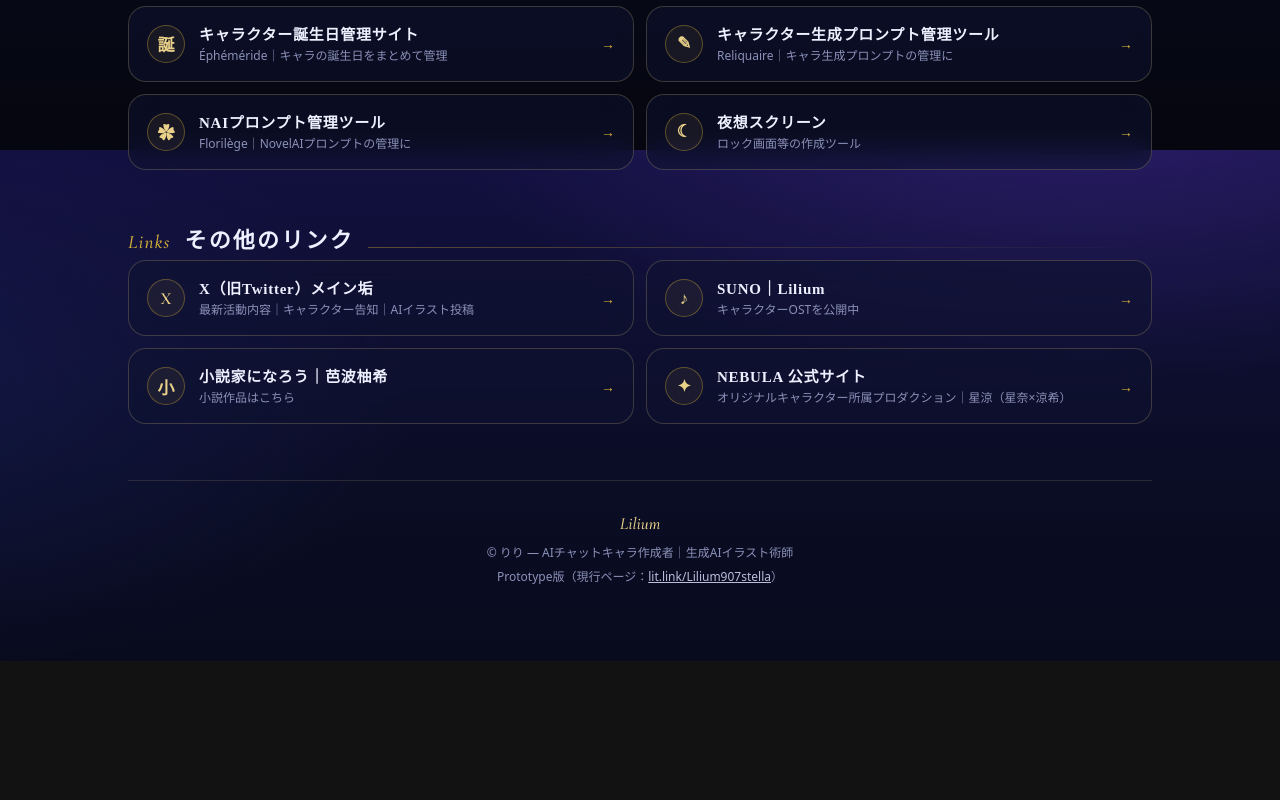
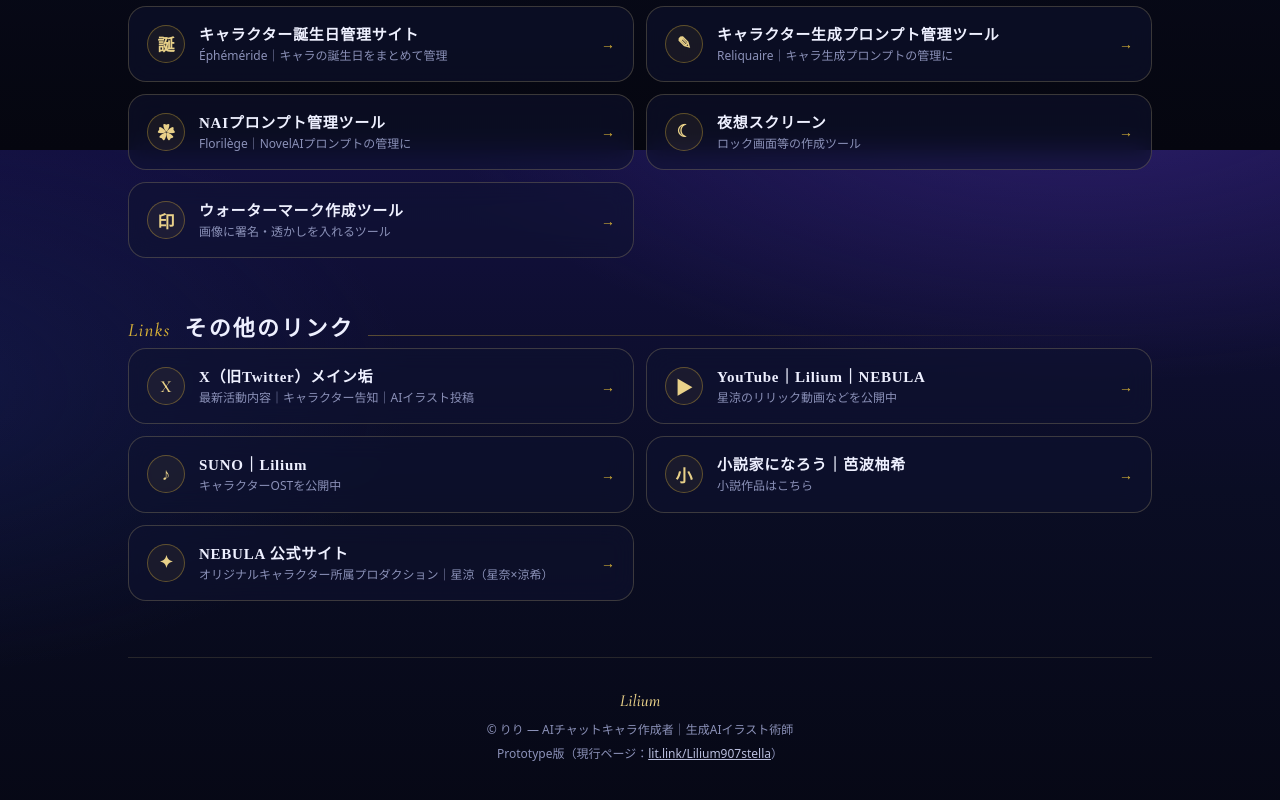
Before and after one commit to lilium926lab/lilium-link, a plain HTML site: page index.html in a window 1280 px wide. Shown: the part 3050-3850 px from the top of the page. Before the commit the page ends 3711 px from the top, so only its background shows below. Drawn offline with nearby package versions, Linux system fonts and the light colour scheme; a web font is replaced by a local one.

Commit message:
自作ツールにウォーターマーク作成ツール、その他のリンクにYouTube（Lilium｜NEBULA）を追加

```diff
--- a/index.html
+++ b/index.html
@@ -376,6 +376,11 @@
             <span class="lr-body"><h3>夜想スクリーン</h3><p>ロック画面等の作成ツール</p></span>
             <span class="w-arrow">→</span>
           </a>
+          <a class="link-row glass" href="https://lilium926lab.github.io/watermark-tool/" target="_blank" rel="noopener">
+            <span class="lr-mark">印</span>
+            <span class="lr-body"><h3>ウォーターマーク作成ツール</h3><p>画像に署名・透かしを入れるツール</p></span>
+            <span class="w-arrow">→</span>
+          </a>
         </div>
       </section>
 
@@ -386,6 +391,11 @@
           <a class="link-row glass" href="https://twitter.com/Lilium907stella" target="_blank" rel="noopener">
             <span class="lr-mark">X</span>
             <span class="lr-body"><h3>X（旧Twitter）メイン垢</h3><p>最新活動内容｜キャラクター告知｜AIイラスト投稿</p></span>
+            <span class="w-arrow">→</span>
+          </a>
+          <a class="link-row glass" href="https://www.youtube.com/@Lilium_NEBULA" target="_blank" rel="noopener">
+            <span class="lr-mark">▶</span>
+            <span class="lr-body"><h3>YouTube｜Lilium｜NEBULA</h3><p>星涼のリリック動画などを公開中</p></span>
             <span class="w-arrow">→</span>
           </a>
           <a class="link-row glass" href="https://suno.com/@syn90_jasmine7" target="_blank" rel="noopener">
```
